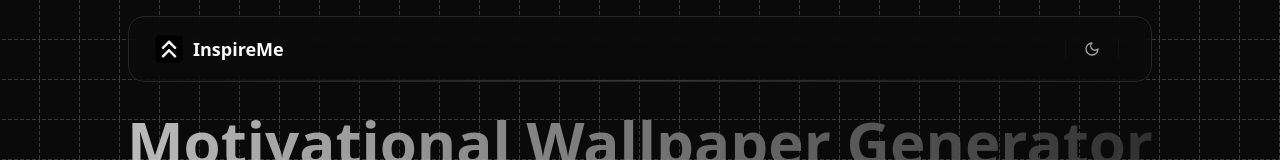
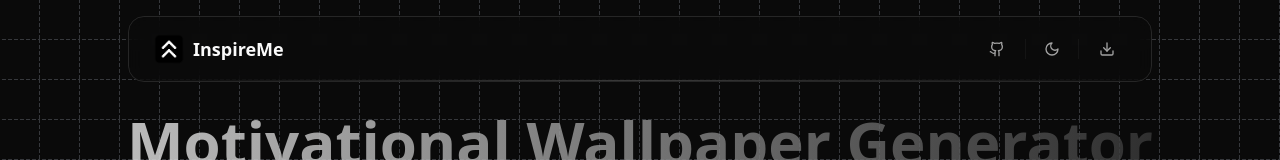
Before and after one commit to lutfifadlan/inspireme, a Next.js app: page / in a window 1280 px wide. Shown: the top 160 px of the page. Built offline with nearby package versions, Linux system fonts and the light colour scheme.

Commit message:
tauri update

```diff
--- a/package.json
+++ b/package.json
@@ -1,11 +1,12 @@
 {
-  "name": "inspireme",
+  "name": "nspireme",
   "version": "0.1.0",
   "private": true,
   "scripts": {
     "dev": "bun next dev",
     "build": "bun next build",
     "lint": "bun next lint",
+    "tauri": "tauri",
     "tauri:build": "bun tauri build",
     "tauri:dev": "bun tauri dev"
   },
--- a/src-tauri/tauri.conf.json
+++ b/src-tauri/tauri.conf.json
@@ -1,6 +1,6 @@
 {
   "$schema": "../node_modules/@tauri-apps/cli/config.schema.json",
-  "productName": "inspireme",
+  "productName": "InspireMe",
   "version": "0.1.0",
   "identifier": "site.inspireme.app",
   "build": {
--- a/src/app/page.tsx
+++ b/src/app/page.tsx
@@ -428,7 +428,7 @@ export default function Home() {
                 textPosition={textPosition}
               />
               {randomizing && <LoadingOverlay message="Loading new background..." />}
-              {downloading && <LoadingOverlay message="Generating wallpaper..." />}
+              {downloading && <LoadingOverlay message="Downloading wallpaper..." />}
             </div>
           </div>
           <div className="order-1 lg:order-2 lg:sticky lg:top-4">
--- a/src/components/footer.tsx
+++ b/src/components/footer.tsx
@@ -4,6 +4,7 @@ import { Logo } from '@/components/logo';
 import Link from 'next/link';
 import { MessageSquarePlus, ExternalLink } from 'lucide-react';
 import GridPattern from './ui/grid-pattern';
+import { useEffect, useState } from 'react';
 
 export const Footer = () => {
   const products = [
@@ -17,8 +18,17 @@ export const Footer = () => {
     }
   ];
 
+  const [isBrowser, setIsBrowser] = useState(true);
+
+  useEffect(() => {
+    // Check if we're in a browser environment
+    if (window?.navigator?.userAgent?.includes('Tauri')) {
+      setIsBrowser(false);
+    }
+  }, []);
+
   return (
-    <>
+    isBrowser ? (
       <div className="w-full px-4 pb-6 pt-4 overflow-visible relative mt-auto">
         <GridPattern strokeDasharray="4 2" />
         <footer className="relative max-w-7xl mx-auto rounded-2xl border bg-background/95 backdrop-blur supports-[backdrop-filter]:bg-background/60">
@@ -57,10 +67,10 @@ export const Footer = () => {
               </ul>
             </div>
           </div>
-        </div>
-      </footer>
+          </div>
+        </footer>
 
-      {/* Floating Elements - Now in a fixed container */}
+        {/* Floating Elements - Now in a fixed container */}
       <div className="fixed bottom-0 left-0 right-0 z-50 pointer-events-none">
           {/* Feedback button */}
           <div className="absolute bottom-0 left-0 pointer-events-auto">
@@ -88,7 +98,7 @@ export const Footer = () => {
           </div>
         </div>
       </div>
-    </>
+    ) : null
   );
 };
 
--- a/src/components/header.tsx
+++ b/src/components/header.tsx
@@ -12,7 +12,7 @@ export function Header() {
 
   useEffect(() => {
     // Check if we're in a browser environment
-    if (!(window?.navigator?.userAgent?.includes('Tauri'))) {
+    if (window?.navigator?.userAgent?.includes('Tauri')) {
       setIsBrowser(false);
     }
   }, []);
```
Also changed, not shown: 1 other file (tests, documents, lock files or other folders).
